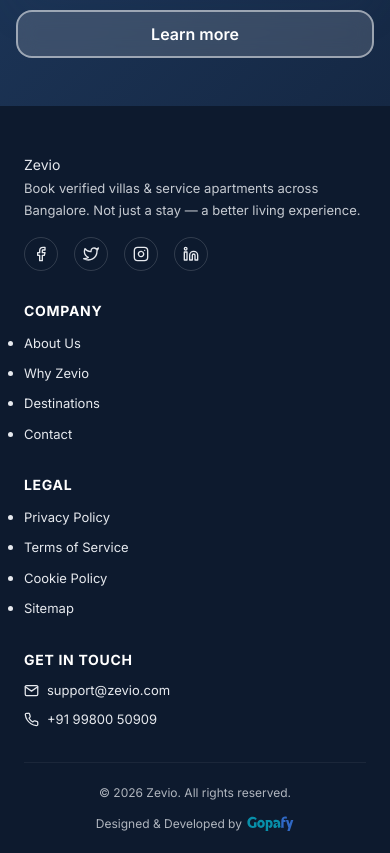
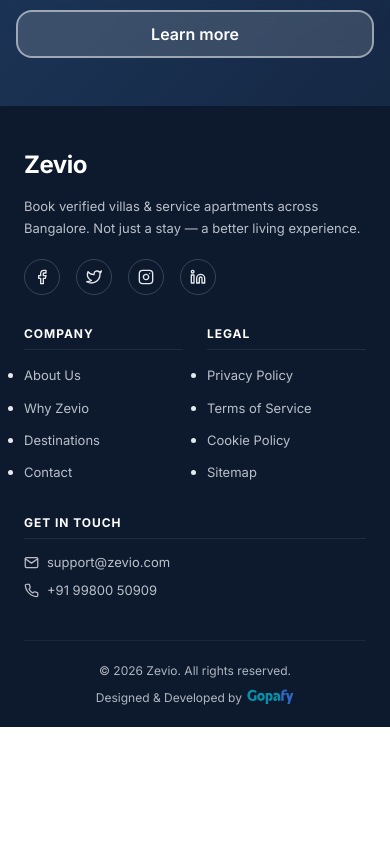
Before and after one commit to Royalummi/zevio-stayflexi, a Next.js app in the folder nextjs/: page / in a window 390 px wide. Shown: the part 2902-3755 px from the top of the page. After the commit the page ends 3629 px from the top, so only its background shows below. Built offline with nearby package versions, Linux system fonts and the light colour scheme; no server answers.

Commit message:
fix: responsive footer - 2-col mobile grid, brand/contact full-width, tablet 2x2 layout

```diff
--- a/nextjs/app/globals.css
+++ b/nextjs/app/globals.css
@@ -772,38 +772,85 @@
 .footer {
   background: var(--brand-navy-darker);
   color: var(--brand-grey-light);
-  padding: 48px 0 0;
+  padding: 56px 0 0;
   font-size: 14px;
 }
 
 .footer-grid {
   display: grid;
-  gap: 32px;
-  margin-bottom: 32px;
+  grid-template-columns: repeat(2, 1fr);
+  gap: 32px 24px;
+  margin-bottom: 40px;
 }
 
-@media (min-width: 768px) {
+/* Brand column: full width on mobile */
+.footer-grid > div:first-child {
+  grid-column: 1 / -1;
+}
+
+/* Contact column: full width on mobile */
+.footer-grid > div:last-child {
+  grid-column: 1 / -1;
+}
+
+@media (min-width: 640px) {
   .footer-grid {
-    grid-template-columns: 2fr 1fr 1fr 1.2fr;
-    gap: 40px;
+    grid-template-columns: repeat(2, 1fr);
+    gap: 36px 40px;
+  }
+
+  /* Brand spans full row on tablet 2-col layout */
+  .footer-grid > div:first-child {
+    grid-column: 1 / -1;
+  }
+
+  /* Contact takes 1 col on tablet */
+  .footer-grid > div:last-child {
+    grid-column: auto;
   }
 }
 
-.footer-title {
-  font-size: 14px;
+@media (min-width: 1024px) {
+  .footer-grid {
+    grid-template-columns: 2fr 1fr 1fr 1.2fr;
+    gap: 48px;
+  }
+
+  /* Reset spans on desktop — all columns equal */
+  .footer-grid > div:first-child {
+    grid-column: auto;
+  }
+
+  .footer-grid > div:last-child {
+    grid-column: auto;
+  }
+}
+
+.footer-brand {
+  font-size: 1.5rem;
   font-weight: var(--font-bold);
   color: white;
-  margin-bottom: 12px;
+  letter-spacing: -0.02em;
+  margin-bottom: 10px;
+}
+
+.footer-title {
+  font-size: 12px;
+  font-weight: var(--font-bold);
+  color: white;
+  margin-bottom: 14px;
   text-transform: uppercase;
-  letter-spacing: 0.05em;
+  letter-spacing: 0.08em;
+  padding-bottom: 8px;
+  border-bottom: 1px solid rgba(255, 255, 255, 0.08);
 }
 
 .footer-description {
   line-height: 1.7;
-  margin-bottom: 16px;
+  margin-bottom: 20px;
   max-width: 340px;
   font-size: 13px;
-  opacity: 0.85;
+  opacity: 0.8;
 }
 
 .footer-subtitle {
@@ -818,16 +865,19 @@
 .footer-links {
   display: flex;
   flex-direction: column;
-  gap: 8px;
+  gap: 10px;
 }
 
 .footer-link {
   transition: color 0.2s;
   font-size: 13px;
+  opacity: 0.8;
+  line-height: 1.4;
 }
 
 .footer-link:hover {
   color: var(--brand-teal-light);
+  opacity: 1;
 }
 
 .footer-contact-link {
@@ -840,10 +890,10 @@
   display: inline-flex;
   align-items: center;
   justify-content: center;
-  width: 34px;
-  height: 34px;
+  width: 36px;
+  height: 36px;
   border-radius: 50%;
-  border: 1px solid rgba(255, 255, 255, 0.15);
+  border: 1px solid rgba(255, 255, 255, 0.18);
   transition: all 0.2s;
 }
 
@@ -883,10 +933,22 @@
   opacity: 0.8;
 }
 
-@media (max-width: 767px) {
+@media (max-width: 639px) {
+  .footer {
+    padding: 40px 0 0;
+  }
+
   .footer-bottom {
     justify-content: center;
     text-align: center;
+    flex-direction: column;
+    gap: 8px;
+  }
+}
+
+@media (min-width: 640px) and (max-width: 1023px) {
+  .footer-bottom {
+    justify-content: space-between;
   }
 }
 
```
